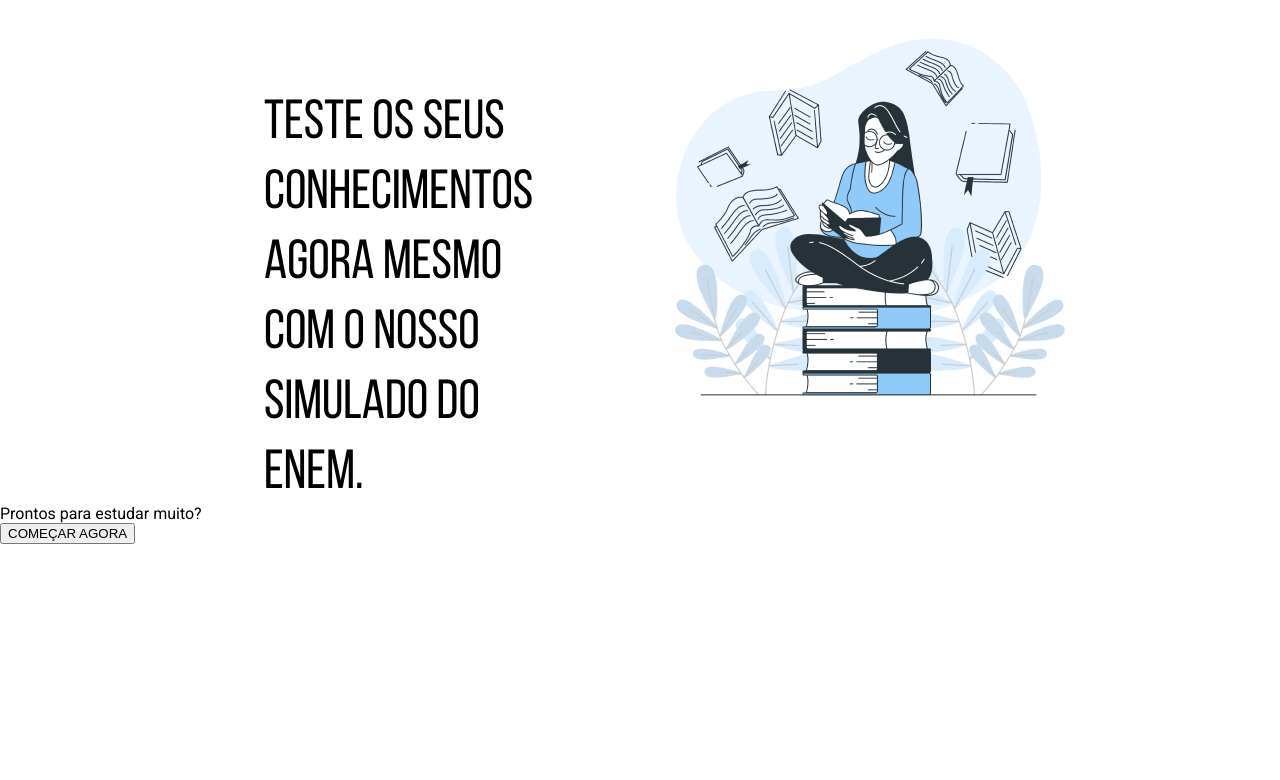
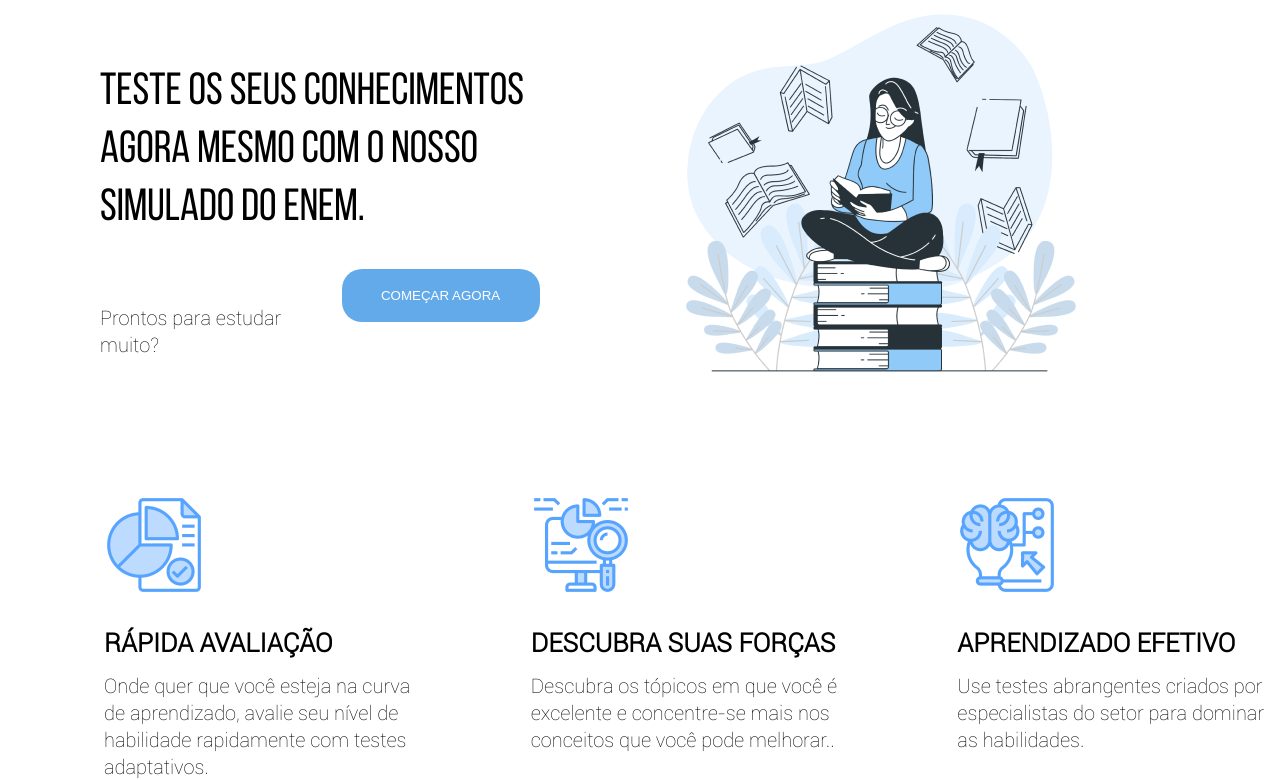
Before and after one commit to CaetanoNascimento/Enemulado-1, a website: page index.html in a window 1280 px wide. Shown: the part 172-952 px from the top of the page. Before the commit the page ends 800 px from the top, so only its background shows below. Drawn offline with Linux system fonts and the light colour scheme.

Commit message:
quinta 080721

```diff
--- a/index.html
+++ b/index.html
@@ -7,9 +7,6 @@
     <title>Enemulado</title>
 
     <link rel="stylesheet" href="./public/css/style.css">
-
-    <link rel="preconnect" href="https://fonts.gstatic.com">
-    <link href="https://fonts.googleapis.com/css2?family=Roboto&display=swap" rel="stylesheet">
     <script type="text/javascript" src="./public/js/script.js"></script>
 
 </head>
@@ -35,13 +32,13 @@
         <div class="row-1">
             <div class="col-5">
                 <div class="row-1">
-                    <div class="col-12  "></div>
 
                     <span class=" teste">
                         Teste os seus conhecimentos
                         agora mesmo com o nosso
                         simulado do ENEM.
                     </span>
+
                 </div>
                 <div class="row-1 part2">
                     <div class="col-6 part2">
@@ -49,14 +46,14 @@
                     </div>
 
 
-                    <div class="col-6 part2">
-                        <button>COMEÇAR AGORA</button>
+                    <div class="col-6">
+                        <button class="botao">COMEÇAR AGORA</button>
                     </div>
 
                 </div>
 
             </div>
-            <div class="col-7 principal">
+            <div class="col-7 principalft">
                 <img src="./public/img/imagem_principal (1).png">
             </div>
 
@@ -70,9 +67,31 @@
 
         </div>
 
+        <div class="row-1">
+            <div class="col-4 detalhes">
+                <img src="./public/img/Rectangle 47.png">
+                <span>RÁPIDA AVALIAÇÃO</span>
+                <p>Onde quer que você esteja na curva de aprendizado,
+                    avalie seu nível de habilidade rapidamente com testes adaptativos.</p>
+
+            </div>
+            <div class="col-4 detalhes">
+                <img src="./public/img/Rectangle 48.png">
+                <span>DESCUBRA SUAS FORÇAS</span>
+                <p>Descubra os tópicos em que você é excelente e concentre-se mais nos conceitos que você pode melhorar..</p>
+
+            </div>
+            <div class="col-4 detalhes">
+                <img src="./public/img/Rectangle 49.png">
+                <span>APRENDIZADO EFETIVO</span>
+                <p>Use testes abrangentes criados por especialistas do setor para dominar as habilidades.</p>
+
+            </div>
 
 
 
+        </div>
+    </div>
 
 
 
--- a/public/css/style.css
+++ b/public/css/style.css
@@ -26,18 +26,60 @@
   font-style: normal;
 
 }
+@font-face {
+  font-family: 'robotolight';
+  src: url('../fonts/roboto-light-webfont.woff2') format('woff2'),
+       url('../fonts/roboto-light-webfont.woff') format('woff');
+  font-weight: normal;
+  font-style: normal;
+
+}
+
+
+
+
+@font-face {
+  font-family: 'robotothin';
+  src: url('../fonts/roboto-thin-webfont.woff2') format('woff2'),
+       url('../fonts/roboto-thin-webfont.woff') format('woff');
+  font-weight: normal;
+  font-style: normal;
+
+}
+
+@font-face {
+  font-family: 'robotobold';
+  src: url('../fonts/roboto-bold-webfont.woff2') format('woff2'),
+       url('../fonts/roboto-bold-webfont.woff') format('woff');
+  font-weight: normal;
+  font-style: normal;
+
+}
+
+
+
+
+@font-face {
+  font-family: 'robotoregular';
+  src: url('../fonts/bebasneueregular-gxj83-webfont.woff2') format('woff2'),
+       url('../fonts/bebasneueregular-gxj83-webfont.woff') format('woff');
+  font-weight: normal;
+  font-style: normal;
+
+}
 
 
 
 body{
 
-  font-family:'Roboto', sans-serif;
+  font-family: 'robotothin';
   background-color: #ffff;
 }
 
 #logo{
 
   padding-top: 35px;
+  margin-left: 104px;
 }
 
 #menu {
@@ -56,7 +98,7 @@
   color: black;
   text-align: center;
   text-decoration: none;
-  font-weight:500;
+  font-weight:700;
   font-size: 14px;
   line-height: 40px;
   margin-left: 70px;
@@ -79,19 +121,54 @@
   font-family: 'bebas_neueregular';
     font-style: normal;
     font-weight: normal;
-  font-size: 55px;
-  line-height: 70px;
+    font-size: 45px;
+    line-height: 58px;
     width: 565px;
     margin-left: 100px;
     padding-top: 100px;
     background-color: #ffff;
 }
 
-.principal img{
-  margin-left: 100px;
+.principalft{
+  margin-left: 111px;
     width: 465px;
 }
 
 .part2{
+  padding-top: 35px;
+    margin-left: 50px;
+    font-weight: normal;
+    font-size: 20px;
+}
+.botao{
+  background-color: #63AAEB;
+  border: #63AAEB;
+  color: #ffff;
+  border-radius: 20px;
+  width: 198px;
+  height: 53px;
+
+}
+.detalhes{
+  margin-left: 104px;
+    text-align: start;
+    padding-top: 50px;
+}
+
+.detalhes span{
   display: block;
+  font-family: 'robotolight';
+  padding-top: 30px;
+  font-weight: 600;
+  font-size: 26px;
+
 }
+.detalhes p{
+  padding-top: 12px;
+  font-size: 20px;
+}
+
+.detalhes img{
+  display: block;
+
+}
```
Also changed, not shown: public/fonts/roboto-bold-webfont.woff (added), public/fonts/roboto-bold-webfont.woff2 (added), public/fonts/roboto-light-webfont.woff (added), public/fonts/roboto-light-webfont.woff2 (added), public/fonts/roboto-regular-webfont.woff (added), public/fonts/roboto-regular-webfont.woff2 (added), public/fonts/roboto-thin-webfont.woff (added), public/fonts/roboto-thin-webfont.woff2 (added). Lines whose indentation alone changed are shown as unchanged.
